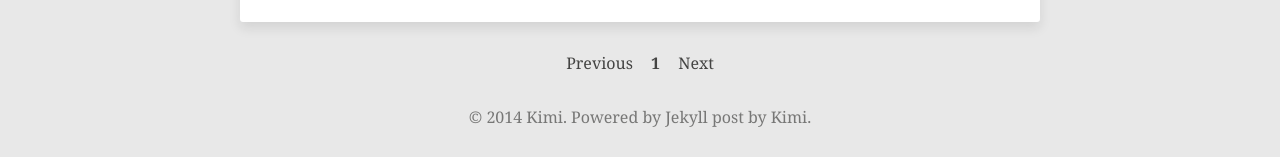
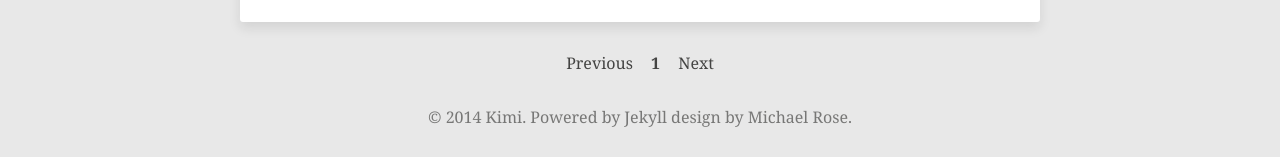
Before and after one commit to calledT/calledt.github.io, a Jekyll site: the page built from index.html, in a window 1280 px wide. Shown: the part 1612-1769 px from the top of the page. Built offline with Jekyll 4.4.1, drawn with Linux system fonts in a browser that asks for light colours; nearby versions of some CDN libraries; the list of posts is cut into pages by our own code; comment, search, counter and statistics services are not loaded.

Commit message:
update foot copyright

```diff
--- a/_includes/footer.html
+++ b/_includes/footer.html
@@ -1,5 +1,5 @@
 <span>
   &copy; {{ site.time | date: '%Y' }} {{ site.owner.name }}.
   Powered by <a href="http://jekyllrb.com">Jekyll</a>
-  post by <a href="http://calledt.com">Kimi</a>.
+  design by <a href="https://mademistakes.com">Michael Rose</a>.
 </span>
```
